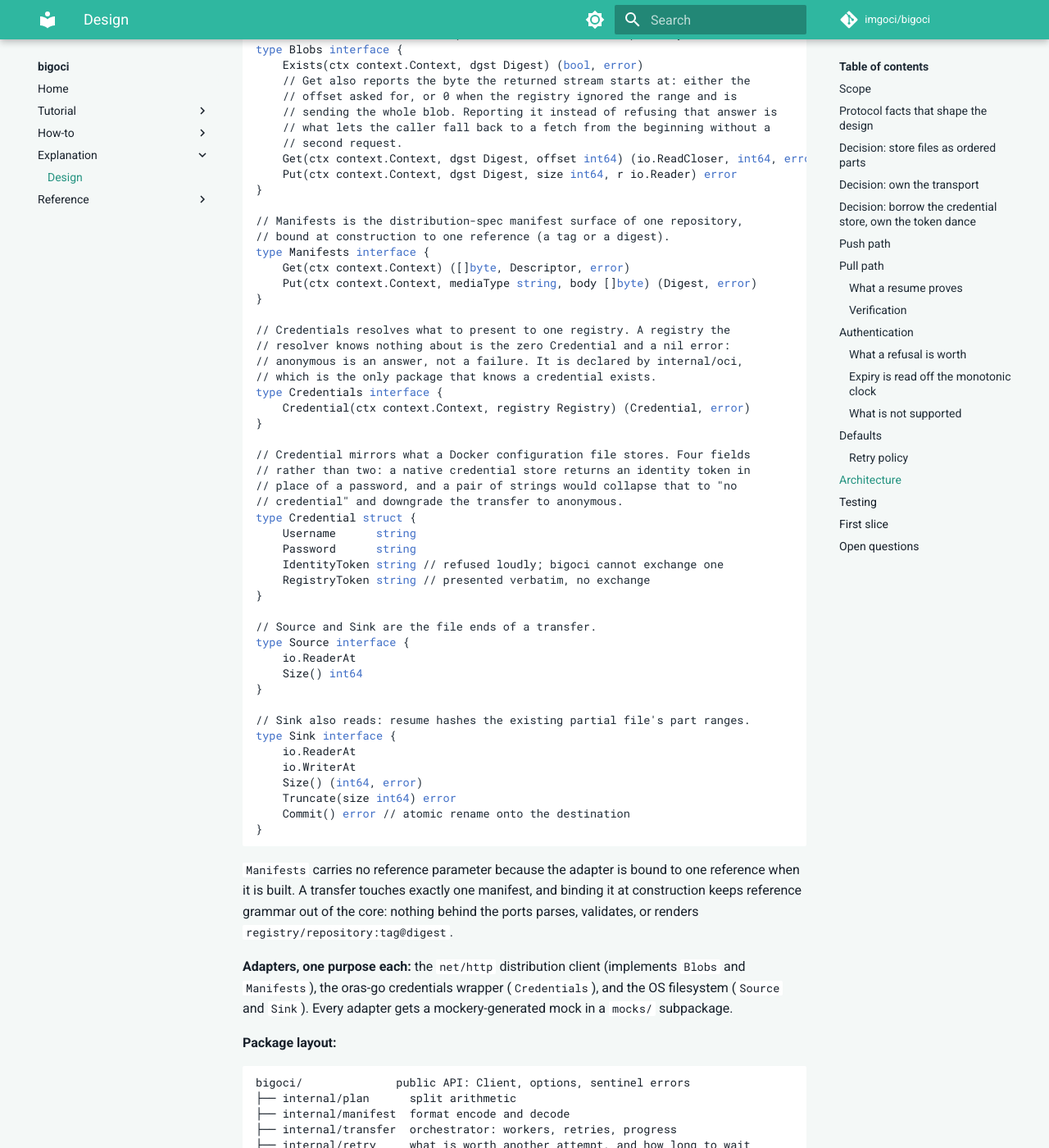
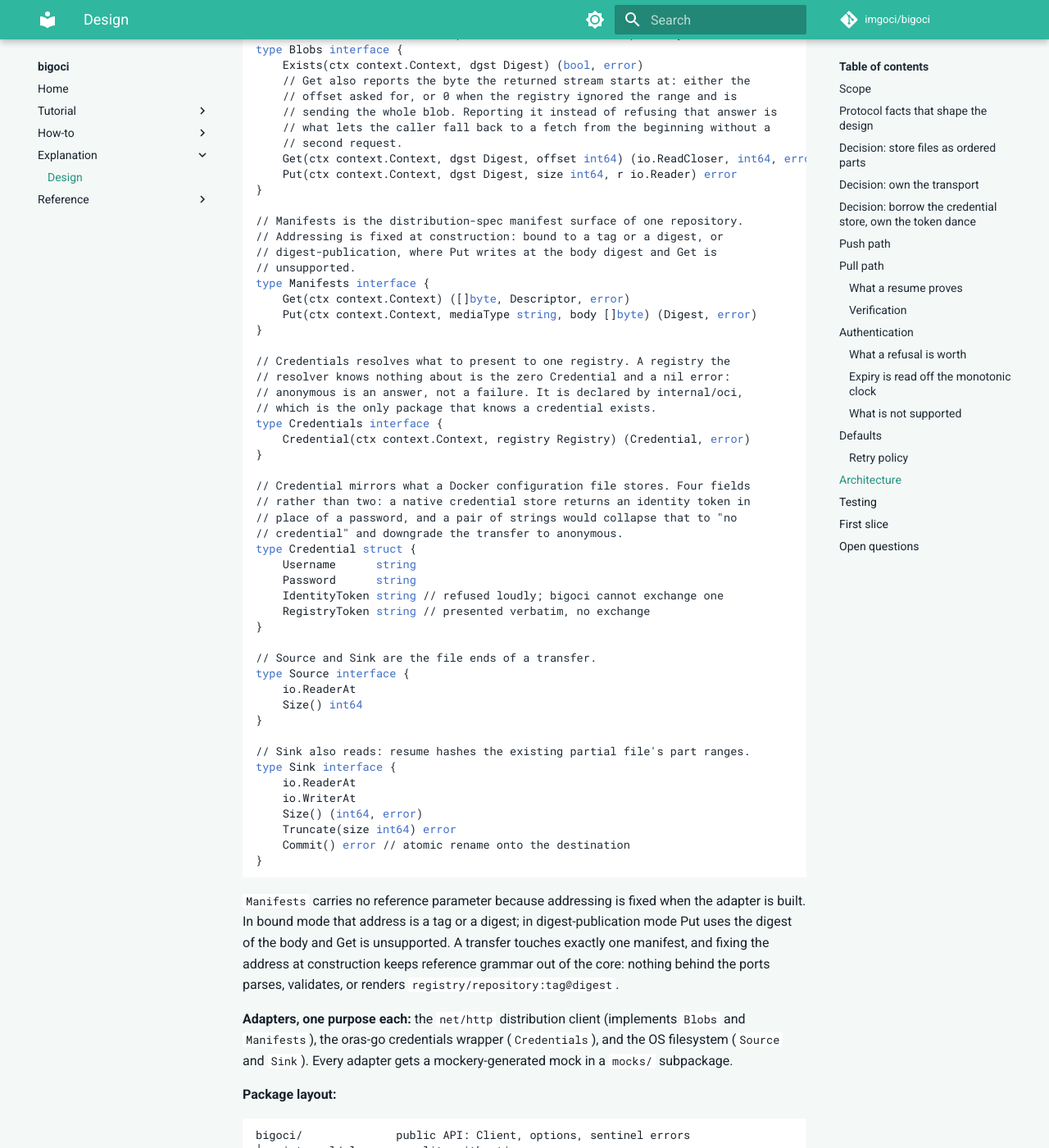
Before and after one commit to componere/bigoci, an MkDocs documentation site: the page built from docs/docs/explanation/design.md, in a window 1280 px wide and 1400 px high, scrolled down 10466 px. Shown: the whole window at 82% size. Built offline with MkDocs 1.6.1 and Material for MkDocs 9.7.7, drawn with Linux system fonts in a browser that asks for light colours; comment, search, counter and statistics services are not loaded.

Commit message:
docs: correct Manifests port for digest publication
The contract now names bound tag/digest mode and digest-publication mode,
where Put uses the body digest and Get is unsupported.

````diff
--- a/docs/docs/explanation/design.md
+++ b/docs/docs/explanation/design.md
@@ -454,8 +454,10 @@ type Blobs interface {
     Put(ctx context.Context, dgst Digest, size int64, r io.Reader) error
 }
 
-// Manifests is the distribution-spec manifest surface of one repository,
-// bound at construction to one reference (a tag or a digest).
+// Manifests is the distribution-spec manifest surface of one repository.
+// Addressing is fixed at construction: bound to a tag or a digest, or
+// digest-publication, where Put writes at the body digest and Get is
+// unsupported.
 type Manifests interface {
     Get(ctx context.Context) ([]byte, Descriptor, error)
     Put(ctx context.Context, mediaType string, body []byte) (Digest, error)
@@ -496,11 +498,12 @@ type Sink interface {
 }
 ```
 
-`Manifests` carries no reference parameter because the adapter is bound to
-one reference when it is built. A transfer touches exactly one manifest, and
-binding it at construction keeps reference grammar out of the core: nothing
-behind the ports parses, validates, or renders
-`registry/repository:tag@digest`.
+`Manifests` carries no reference parameter because addressing is fixed when
+the adapter is built. In bound mode that address is a tag or a digest; in
+digest-publication mode Put uses the digest of the body and Get is
+unsupported. A transfer touches exactly one manifest, and fixing the address
+at construction keeps reference grammar out of the core: nothing behind the
+ports parses, validates, or renders `registry/repository:tag@digest`.
 
 **Adapters, one purpose each:** the `net/http` distribution client
 (implements `Blobs` and `Manifests`), the oras-go credentials wrapper
````
Also changed, not shown: 2 other files.
